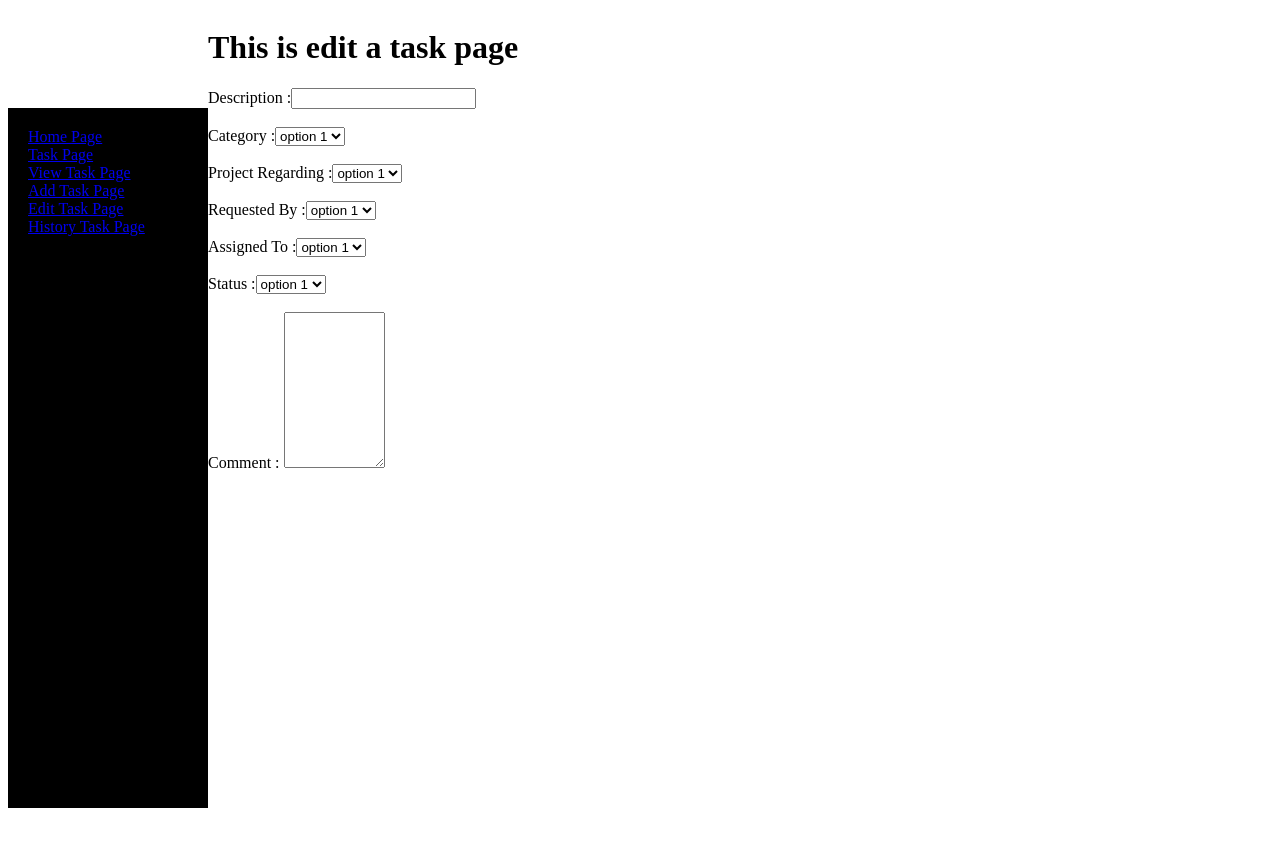
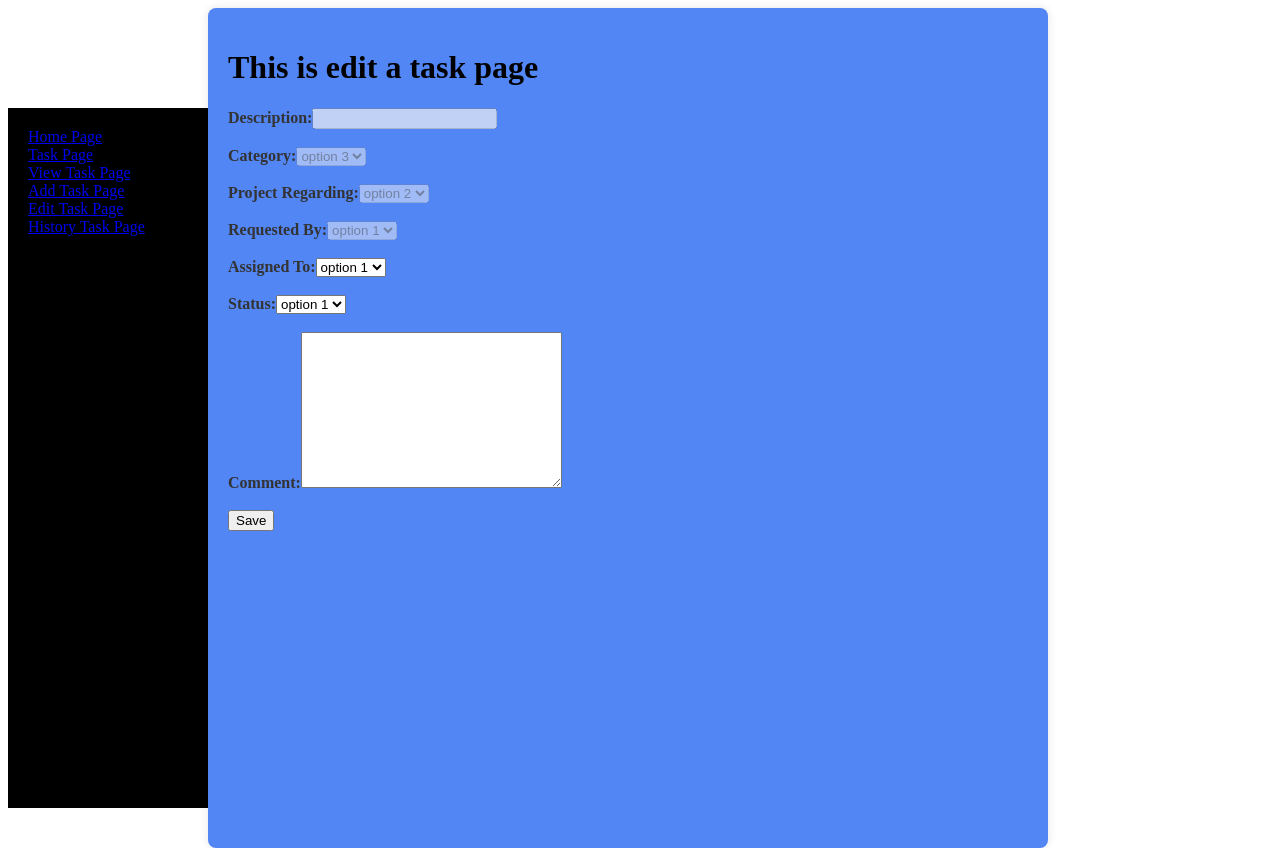
Before and after one commit to Sayumidealwis/sample-page, a React (Create React App) app: page /taskedit in a window 1280 px wide. Before the commit the page ends 816 px from the top, so only its background shows below. Built offline with nearby package versions, Linux system fonts and the light colour scheme.

Commit message:
added EditTaskPage.css

```diff
--- a/src/App.js
+++ b/src/App.js
@@ -1,4 +1,3 @@
-
 import React from 'react'
 import { BrowserRouter, Route, Routes } from 'react-router-dom'
 import HomePage from './Pages/HomePage'
--- /dev/null
+++ b/src/Pages/EditTaskPage.css
@@ -0,0 +1,35 @@
+/* EditTaskPage.css */
+.edit-task-page {
+    width: 800px;
+    height: 100%;
+    margin: auto;
+    padding: 20px;
+    background-color: rgb(82, 134, 245);
+    border-radius: 8px;
+    box-shadow: 0 0 10px rgba(0, 0, 0, 0.1);
+  }
+
+  .edit-task-form {
+    display: flex;
+    flex-direction: column;
+  }
+
+  .form-label {
+    margin-bottom: 5px;
+    color: #333;
+    font-weight: bold;
+  }
+
+  .form-input {
+    margin-bottom: 10px;
+    padding: 8px;
+    border: 1px solid #ccc;
+    border-radius: 4px;
+    width: 100%;
+  }
+
+  textarea {
+    resize: horizontal;
+  }
+
+  /* Add more styles as needed */
--- a/src/Pages/EditTaskPage.jsx
+++ b/src/Pages/EditTaskPage.jsx
@@ -1,39 +1,55 @@
 import React from 'react'
+import './EditTaskPage.css'
 
 const EditTaskPage = () => {
+  const handlesubmit =()=>{
+    alert("task detail edited");
+  }
   return (
-    <div>
+    <div className="edit-task-page">
       <h1>This is edit a task page</h1>
       <form>
-        Description :<input type="text"/><br/><br/>
-        Category  :
-        <select>
+        <label className="form-label">Description:</label>
+        <input type="text" disabled/><br/><br/>
+
+        <label className="form-label">Category:</label>
+        <select disabled>
           <option>option 1</option>
           <option>option 2</option>
-          <option>option 3</option>
+          <option selected>option 3</option>
         </select>
         <br/><br/>
-        Project Regarding :
-        <select>
+
+        <label className="form-label">Project Regarding:</label>
+        <select disabled>
           <option>option 1</option>
-          <option>option 2</option>
+          <option selected>option 2</option>
         </select>
         <br/><br/>
-        Requested By :
+
+        <label className="form-label">Requested By:</label>
+        <select disabled>
+          <option selected>option 1</option>
+          <option>option 2</option>
+        </select><br/><br/>
+
+        <label className="form-label">Assigned To:</label>
         <select>
           <option>option 1</option>
           <option>option 2</option>
         </select><br/><br/>
-        Assigned To :
-        <select>
+
+        <label className="form-label">Status:</label>
+        <select required>
           <option>option 1</option>
           <option>option 2</option>
         </select><br/><br/>
-        Status :<select>
-          <option>option 1</option>
-          <option>option 2</option>
-        </select><br/><br/>
-        Comment : <textarea cols={10} rows={10}></textarea>
+
+        <label className="form-label">Comment:</label>
+        <textarea cols={30} rows={10}></textarea>
+        <br/><br/>
+
+        <button type='submit'onClick={handlesubmit()}>Save</button>
       </form>
     </div>
   )
```
